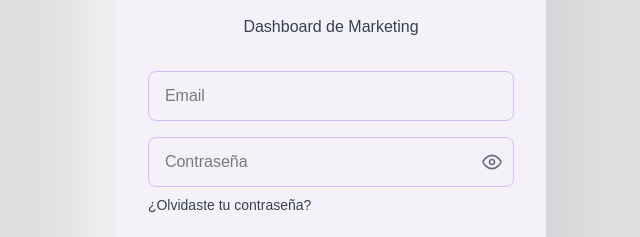
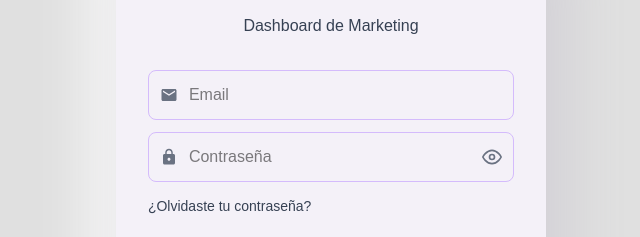
Before and after one commit to Fabri-GZ/avalon-dashboard, a Next.js app: page / in a window 1280 px wide. Shown: the part 192-429 px from the top of the page, without its empty margins (309-949 px from the left). Built offline with nearby package versions, Linux system fonts and the light colour scheme.

Commit message:
Added Login Icons (Email + Password)

```diff
--- a/src/app/components/Login/Login.jsx
+++ b/src/app/components/Login/Login.jsx
@@ -2,6 +2,7 @@
 
 import { useState } from "react";
 import { FiEye, FiEyeOff } from "react-icons/fi";
+import { MdLock, MdMail } from "react-icons/md"
 
 const Login = ({ onRegister, onForgot, onLogin }) => {
   const [email, setEmail] = useState("");
@@ -21,22 +22,26 @@ const Login = ({ onRegister, onForgot, onLogin }) => {
       </div>
 
       <form onSubmit={handleSubmit} className="space-y-4">
+        <div className="relative mb-3">
+          <MdMail className="absolute left-3 top-1/2 transform -translate-y-1/2 text-gray-500" size={18} />
           <input
             type="email"
             value={email}
             onChange={(e) => setEmail(e.target.value)}
             placeholder="Email"
             required
-          className="w-full px-4 py-3 bg-[#f4f1f8] border border-[#D4BBFC] rounded-lg text-black focus:border-[#A047FF] hover:border-[#A047FF] outline-none transition-colors duration-300 ease-in"
+            className="w-full pl-10 pr-4 py-3 bg-[#f4f1f8] border border-[#D4BBFC] rounded-lg text-black focus:border-[#A047FF] hover:border-[#A047FF] outline-none transition-colors duration-300 ease-in"
           />
-        <div className="relative mb-1.5">
+        </div>
+        <div className="relative mb-3">
+          <MdLock className="absolute left-3 top-1/2 transform -translate-y-1/2 text-gray-500" size={18}/>
           <input
             type={showPassword ? "text" : "password"}
             value={password}
             onChange={(e) => setPassword(e.target.value)}
             placeholder="Contraseña"
             required
-            className="w-full px-4 py-3 bg-[#f4f1f8] border border-[#D4BBFC] rounded-lg text-black focus:border-[#A047FF] hover:border-[#A047FF] outline-none transition-colors duration-300 ease-in"
+            className="w-full pl-10 pr-4 py-3 bg-[#f4f1f8] border border-[#D4BBFC] rounded-lg text-black focus:border-[#A047FF] hover:border-[#A047FF] outline-none transition-colors duration-300 ease-in"
             />
           <button
               type="button"
```
Lines whose indentation alone changed are shown as unchanged.
